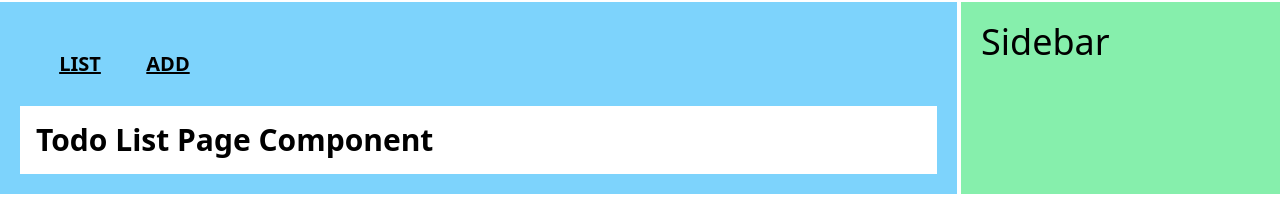
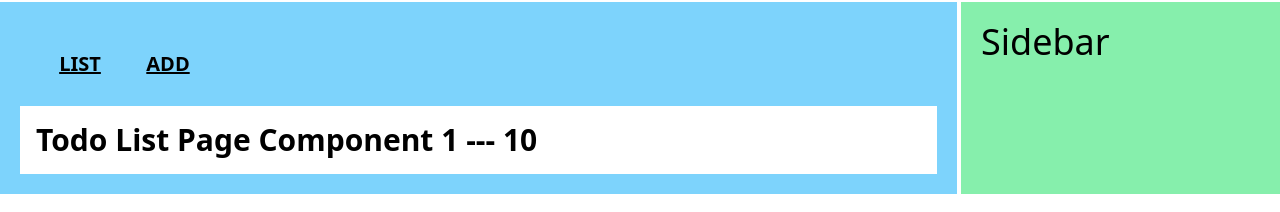
Before and after one commit to LGJ420/study1_front, a React (Create React App) app: page /todo/list in a window 1280 px wide. Shown: the part 82-294 px from the top of the page. Built offline with nearby package versions, Linux system fonts and the light colour scheme.

Commit message:
2.10.1 useSearchParams()

```diff
--- a/src/pages/todo/ListPage.js
+++ b/src/pages/todo/ListPage.js
@@ -1,9 +1,16 @@
+import { useSearchParams } from "react-router-dom";
+
 const ListPage = () => {
+
+    const [queryParams] = useSearchParams();
+
+    const page = queryParams.get("page") ? parseInt(queryParams.get("page")) : 1;
+    const size = queryParams.get("size") ? parseInt(queryParams.get("size")) : 10;
 
     return (
         <div className="p-4 w-full bg-white">
             <div className="text-3xl font-extrabold">
-                Todo List Page Component
+                Todo List Page Component {page} --- {size}
             </div>
         </div>
     )
```
